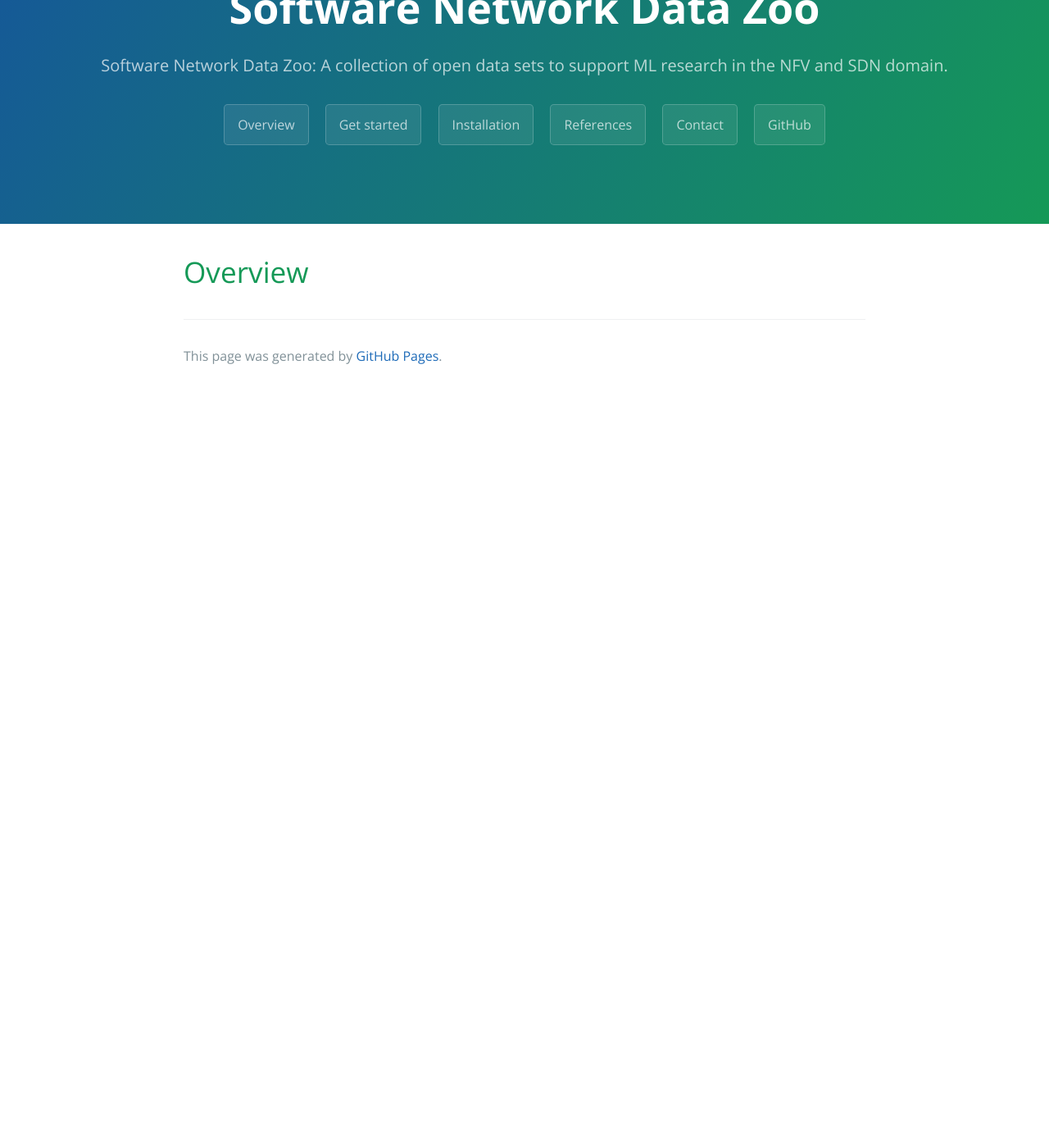
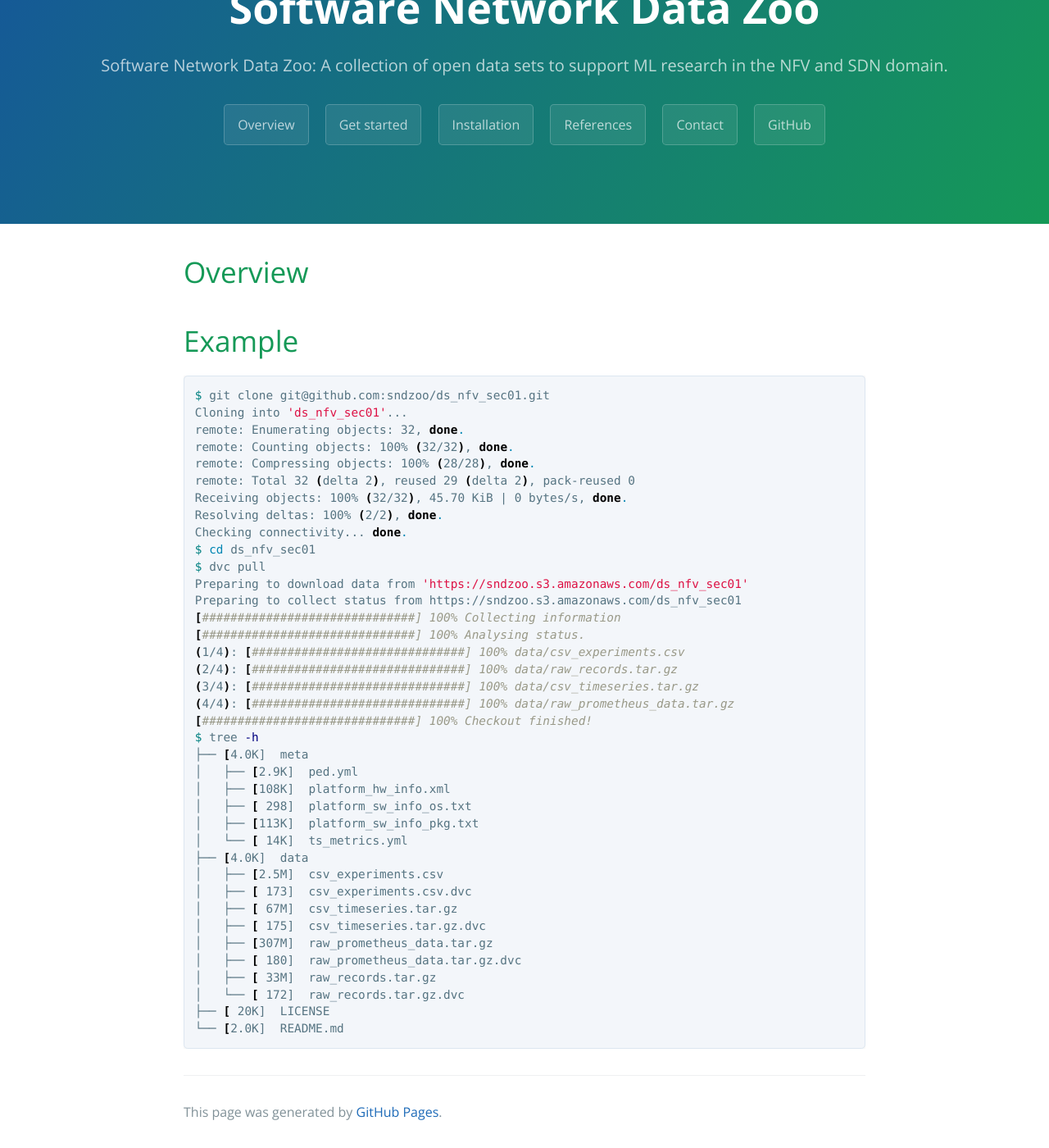
Before and after one commit to sndzoo/sndzoo.github.io, a Jekyll site: the page built from index.md, in a window 1280 px wide and 1400 px high, scrolled down 110 px. Shown: the whole window at 82% size. Built offline with Jekyll 4.4.1, drawn with Linux system fonts in a browser that asks for light colours; our own code applies the rules of GitHub Pages for plain Markdown files; before the commit the page ends 900 px from its top, so only the background shows below that.

Commit message:
Update index.md

````diff
--- a/index.md
+++ b/index.md
@@ -4,6 +4,49 @@ layout: default
 
 
 # [](#overview)Overview
+
+# [](#overview)Example
+
+```sh
+$ git clone git@github.com:sndzoo/ds_nfv_sec01.git
+Cloning into 'ds_nfv_sec01'...
+remote: Enumerating objects: 32, done.
+remote: Counting objects: 100% (32/32), done.
+remote: Compressing objects: 100% (28/28), done.
+remote: Total 32 (delta 2), reused 29 (delta 2), pack-reused 0
+Receiving objects: 100% (32/32), 45.70 KiB | 0 bytes/s, done.
+Resolving deltas: 100% (2/2), done.
+Checking connectivity... done.
+$ cd ds_nfv_sec01
+$ dvc pull
+Preparing to download data from 'https://sndzoo.s3.amazonaws.com/ds_nfv_sec01'
+Preparing to collect status from https://sndzoo.s3.amazonaws.com/ds_nfv_sec01
+[##############################] 100% Collecting information
+[##############################] 100% Analysing status.
+(1/4): [##############################] 100% data/csv_experiments.csv
+(2/4): [##############################] 100% data/raw_records.tar.gz
+(3/4): [##############################] 100% data/csv_timeseries.tar.gz
+(4/4): [##############################] 100% data/raw_prometheus_data.tar.gz
+[##############################] 100% Checkout finished!
+$ tree -h
+├── [4.0K]  meta
+│   ├── [2.9K]  ped.yml
+│   ├── [108K]  platform_hw_info.xml
+│   ├── [ 298]  platform_sw_info_os.txt
+│   ├── [113K]  platform_sw_info_pkg.txt
+│   └── [ 14K]  ts_metrics.yml
+├── [4.0K]  data
+│   ├── [2.5M]  csv_experiments.csv
+│   ├── [ 173]  csv_experiments.csv.dvc
+│   ├── [ 67M]  csv_timeseries.tar.gz
+│   ├── [ 175]  csv_timeseries.tar.gz.dvc
+│   ├── [307M]  raw_prometheus_data.tar.gz
+│   ├── [ 180]  raw_prometheus_data.tar.gz.dvc
+│   ├── [ 33M]  raw_records.tar.gz
+│   └── [ 172]  raw_records.tar.gz.dvc
+├── [ 20K]  LICENSE
+└── [2.0K]  README.md
+```
 
 <!--
 <img align="left" width="200" height="200" style="margin-right: 30px" src="https://raw.githubusercontent.com/containernet/logo/master/containernet_logo_v1.png">
````
